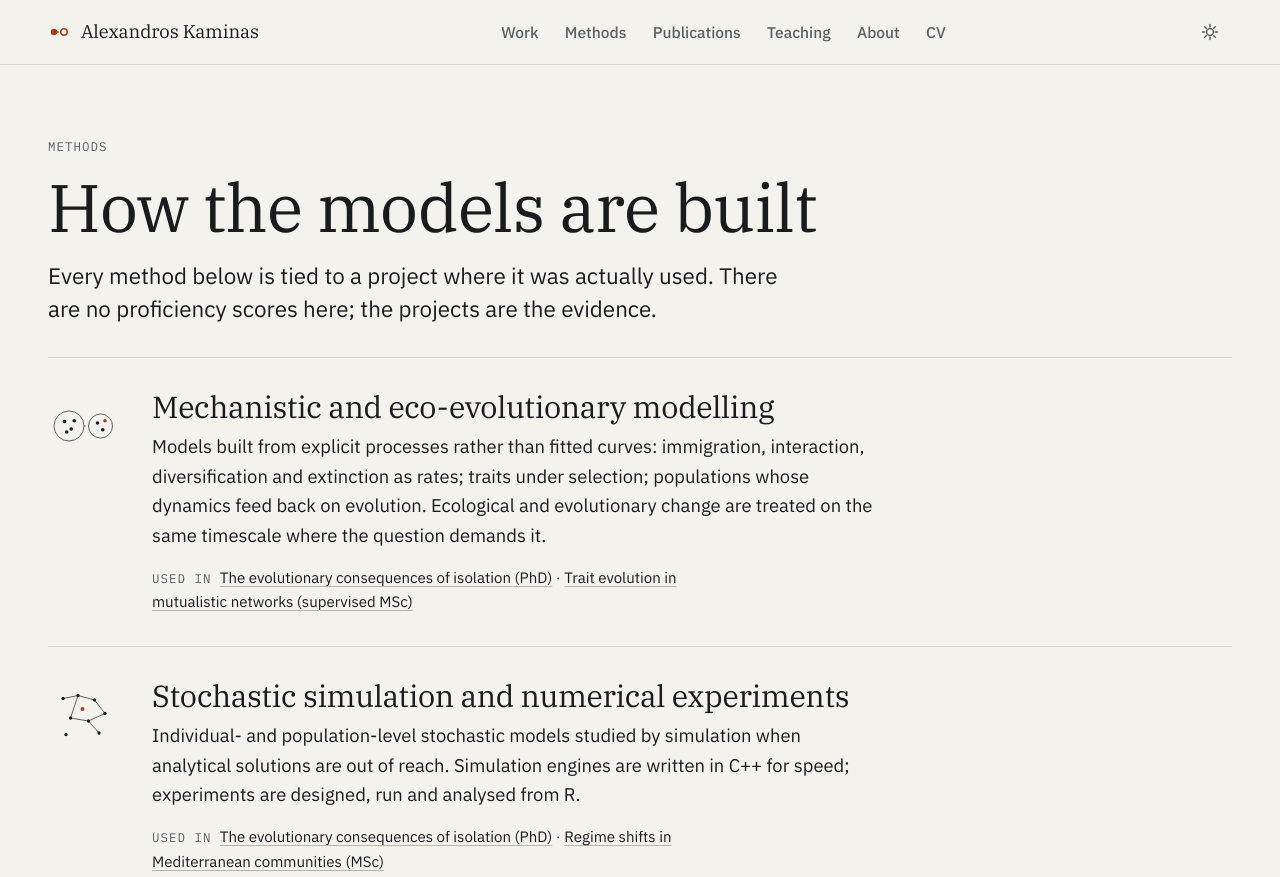
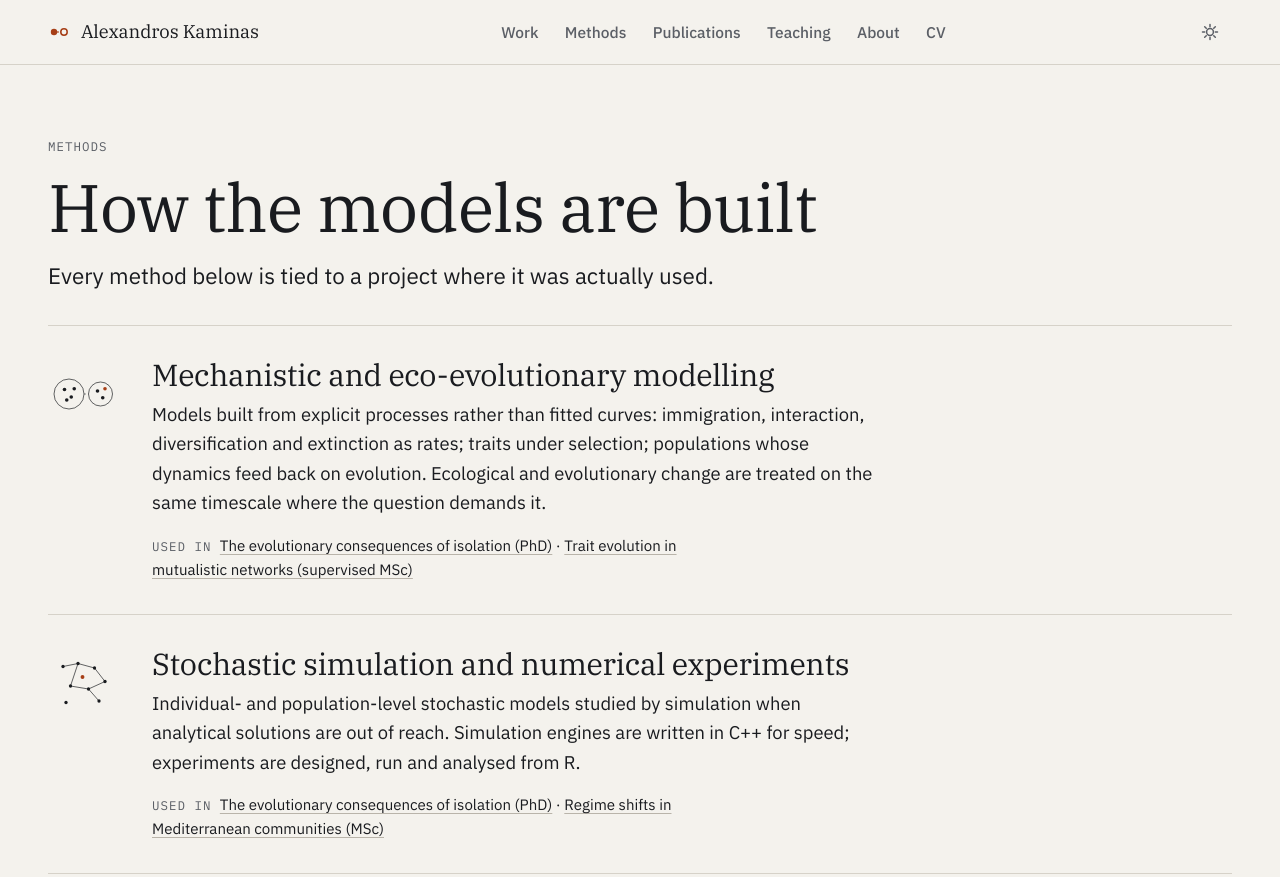
Before and after one commit to akaminas/akaminas.github.io, an Astro site: page /methods in a window 1280 px wide. Shown: the top 877 px of the page. Built offline with nearby package versions, Linux system fonts and the light colour scheme; Astro itself is replaced by a stand-in of ours.

Commit message:
Update lede text in methods.astro
Shortened the lede text in the PageHeader component.

```diff
--- a/src/pages/methods.astro
+++ b/src/pages/methods.astro
@@ -92,7 +92,7 @@ const tools = [
   <PageHeader
     eyebrow="Methods"
     title="How the models are built"
-    lede="Every method below is tied to a project where it was actually used. There are no proficiency scores here; the projects are the evidence."
+    lede="Every method below is tied to a project where it was actually used."
   />
 
   <div class="container">
```
